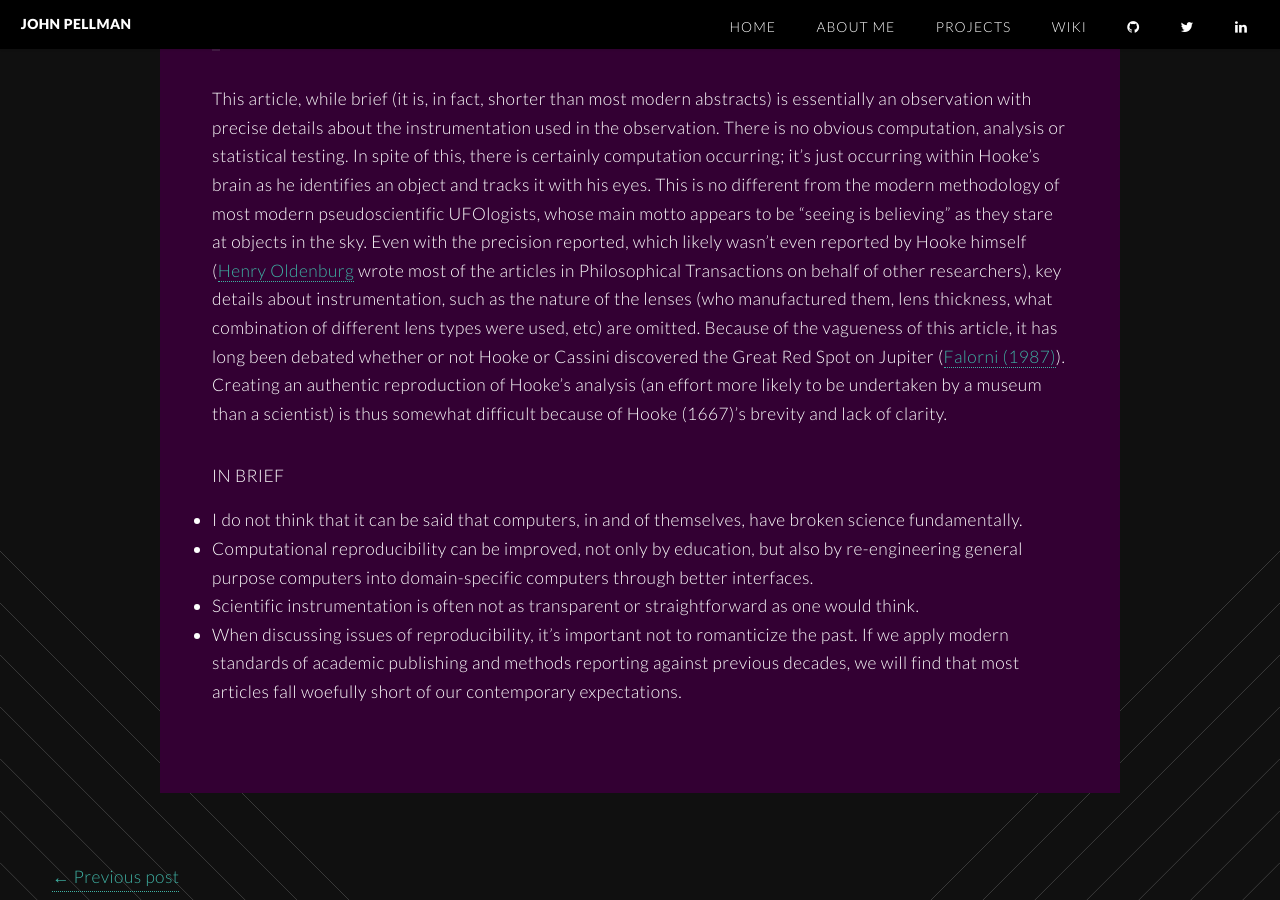
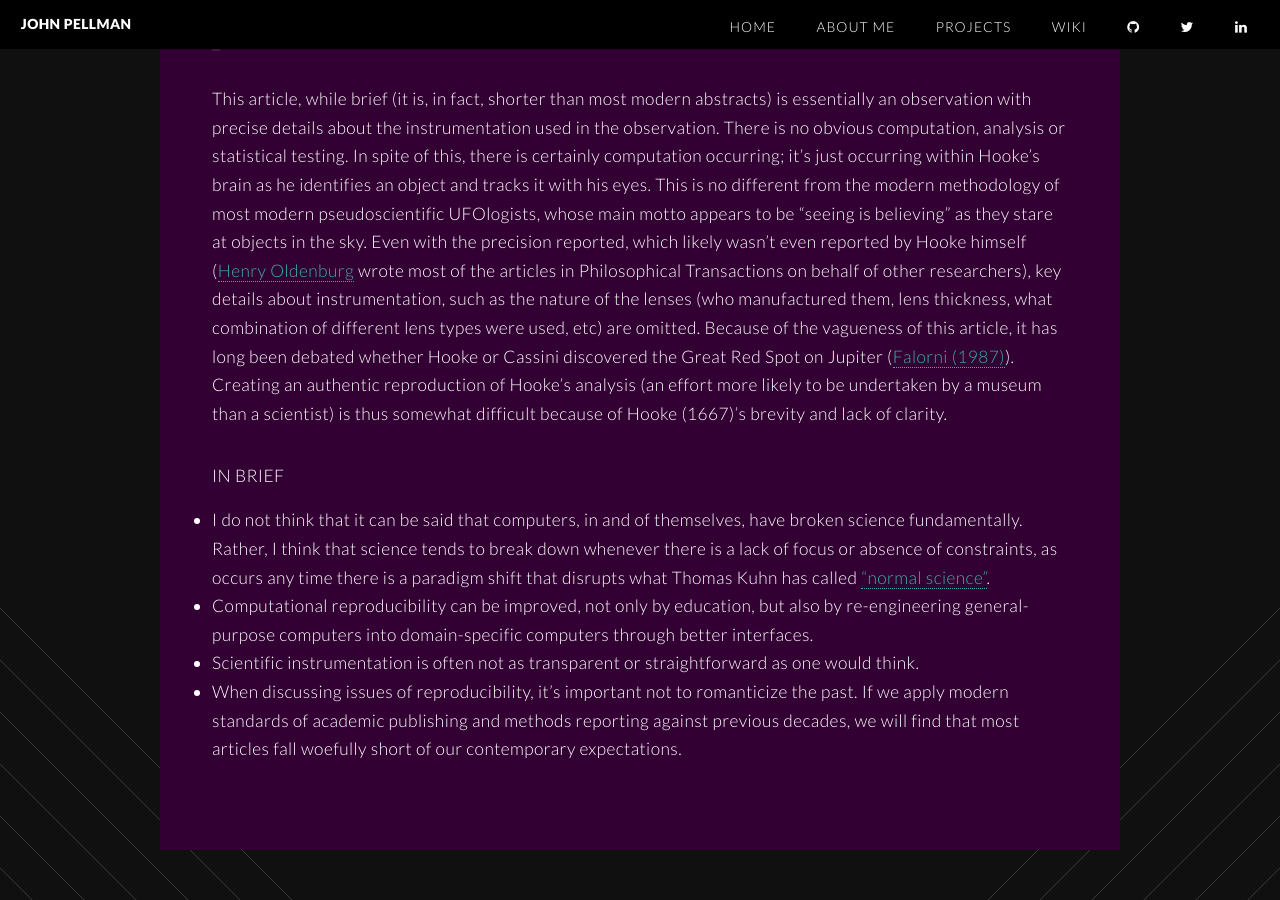
Before and after one commit to jpellman/jpellman.github.io, a Jekyll site: the page built from _posts/2020-06-14-did-computers-break-science.md, in a window 1280 px wide and 900 px high, scrolled down 5171 px. Built offline with Jekyll 4.4.1, drawn with Linux system fonts in a browser that asks for light colours; some of the changed text lies outside the part shown.

Commit message:
Minor tweaks to latest post

```diff
--- a/_posts/2020-06-14-did-computers-break-science.md
+++ b/_posts/2020-06-14-did-computers-break-science.md
@@ -40,7 +40,7 @@ Phrased differently, unless you're using analog instrumentation, your microscope
 
 Even outside the realm of science, printers, ATMs, and [New York City subway kiosks](https://i.imgur.com/8qsaf.jpg) have been running complete copies of Windows for years.  Even components within a computer, such as hard disk controllers or CPUs, have become themselves computers running their own operating systems.  In 2017, [it was even revealed](https://www.zdnet.com/article/minix-intels-hidden-in-chip-operating-system/) that a large number of modern Intel processors have been secretly running the [Minix operating system](https://www.minix3.org/).
 
-If the author is to critique computers for being too opaque, he cannot claim that most modern instrumentation is somehow fundamentally less opaque, since modern instruments are by-and-large application-specific digital computers in reality.  In fact, such application-specific computers are arguably even more opaque than your average general purpose computer, since the processes that they use to transform data into a "raw" format during data acquisition are often proprietary, undocumented by the instrument manufacturer, or both.
+If the author is to critique computers for being too opaque, he cannot claim that most modern instrumentation is somehow fundamentally less opaque, since modern instruments are by-and-large application-specific digital computers in reality.  In fact, such application-specific computers are arguably even more opaque than your average general-purpose computer, since the processes that they use to transform data into a "raw" format during data acquisition are often proprietary, undocumented by the instrument manufacturer, or both.
 
 Beyond considerations of the opaqueness of on-board computers used by digital instrumentation, it's important to note that even analog instrumentation performs processing steps upon data as it is acquired that are not too dissimilar from the processing done by digital instruments.  Most methods reporting sections do not delve into the engineering details of such instrumentation and stop at mentioning the make and model of a particular data acquisition device, effectively making most instrumentation just as much of a black box as a digital computer.
 
@@ -58,11 +58,11 @@ Lastly, we have Hooke (1667), one of the first published articles in the first r
 
 > The Ingenious Mr. Hook did, some months since, intimate to a friend of his, that he had, with an excellent twelve foot Telescope, observed, some days before he then spoke of it (viz. on the ninth of May, 1664. about 9 of the clock at night) a small Spot in the biggest of the 3 obscurer Belts of Jupiter, and that, observing it from time to time, he found, that within 2. hours after, the said Spot had moved from East to West, about half the length of the Diameter of Jupiter.
 
-This article, while brief (it is, in fact, shorter than most modern abstracts) is essentially an observation with precise details about the instrumentation used in the observation.  There is no obvious computation, analysis or statistical testing.  In spite of this, there is certainly computation occurring; it's just occurring within Hooke's brain as he identifies an object and tracks it with his eyes.  This is no different from the modern methodology of most modern pseudoscientific UFOlogists, whose main motto appears to be "seeing is believing" as they stare at objects in the sky.  Even with the precision reported, which likely wasn't even reported by Hooke himself ([Henry Oldenburg](https://en.wikipedia.org/wiki/Henry_Oldenburg) wrote most of the articles in Philosophical Transactions on behalf of other researchers), key details about instrumentation, such as the nature of the lenses (who manufactured them, lens thickness, what combination of different lens types were used, etc) are omitted.  Because of the vagueness of this article, it has long been debated whether or not Hooke or Cassini discovered the Great Red Spot on Jupiter ([Falorni (1987)](http://adsabs.harvard.edu/full/1987JBAA...97..215F)).  Creating an authentic reproduction of Hooke's analysis (an effort more likely to be undertaken by a museum than a scientist) is thus somewhat difficult because of Hooke (1667)'s brevity and lack of clarity.
+This article, while brief (it is, in fact, shorter than most modern abstracts) is essentially an observation with precise details about the instrumentation used in the observation.  There is no obvious computation, analysis or statistical testing.  In spite of this, there is certainly computation occurring; it's just occurring within Hooke's brain as he identifies an object and tracks it with his eyes.  This is no different from the modern methodology of most modern pseudoscientific UFOlogists, whose main motto appears to be "seeing is believing" as they stare at objects in the sky.  Even with the precision reported, which likely wasn't even reported by Hooke himself ([Henry Oldenburg](https://en.wikipedia.org/wiki/Henry_Oldenburg) wrote most of the articles in Philosophical Transactions on behalf of other researchers), key details about instrumentation, such as the nature of the lenses (who manufactured them, lens thickness, what combination of different lens types were used, etc) are omitted.  Because of the vagueness of this article, it has long been debated whether Hooke or Cassini discovered the Great Red Spot on Jupiter ([Falorni (1987)](http://adsabs.harvard.edu/full/1987JBAA...97..215F)).  Creating an authentic reproduction of Hooke's analysis (an effort more likely to be undertaken by a museum than a scientist) is thus somewhat difficult because of Hooke (1667)'s brevity and lack of clarity.
 
 # In Brief
 
- * I do not think that it can be said that computers, in and of themselves, have broken science fundamentally.
- * Computational reproducibility can be improved, not only by education, but also by re-engineering general purpose computers into domain-specific computers through better interfaces.
+ * I do not think that it can be said that computers, in and of themselves, have broken science fundamentally.  Rather, I think that science tends to break down whenever there is a lack of focus or absence of constraints, as occurs any time there is a paradigm shift that disrupts what Thomas Kuhn has called ["normal science"](https://en.wikipedia.org/wiki/Paradigm_shift#Original_usage).
+ * Computational reproducibility can be improved, not only by education, but also by re-engineering general-purpose computers into domain-specific computers through better interfaces.
  * Scientific instrumentation is often not as transparent or straightforward as one would think.
  * When discussing issues of reproducibility, it's important not to romanticize the past.  If we apply modern standards of academic publishing and methods reporting against previous decades, we will find that most articles fall woefully short of our contemporary expectations.
```
Also changed, not shown: other parts of _posts/2020-06-14-did-computers-break-science.md (+1 -1 lines).
